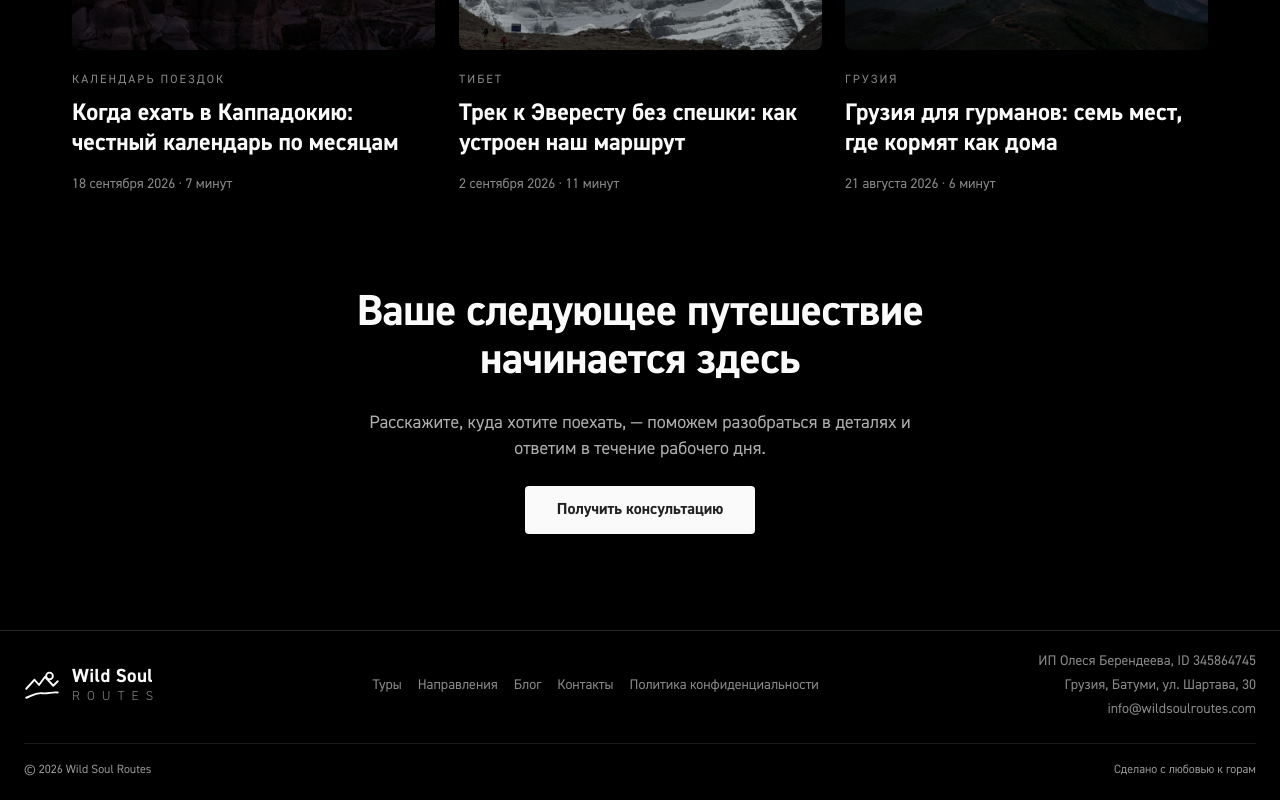
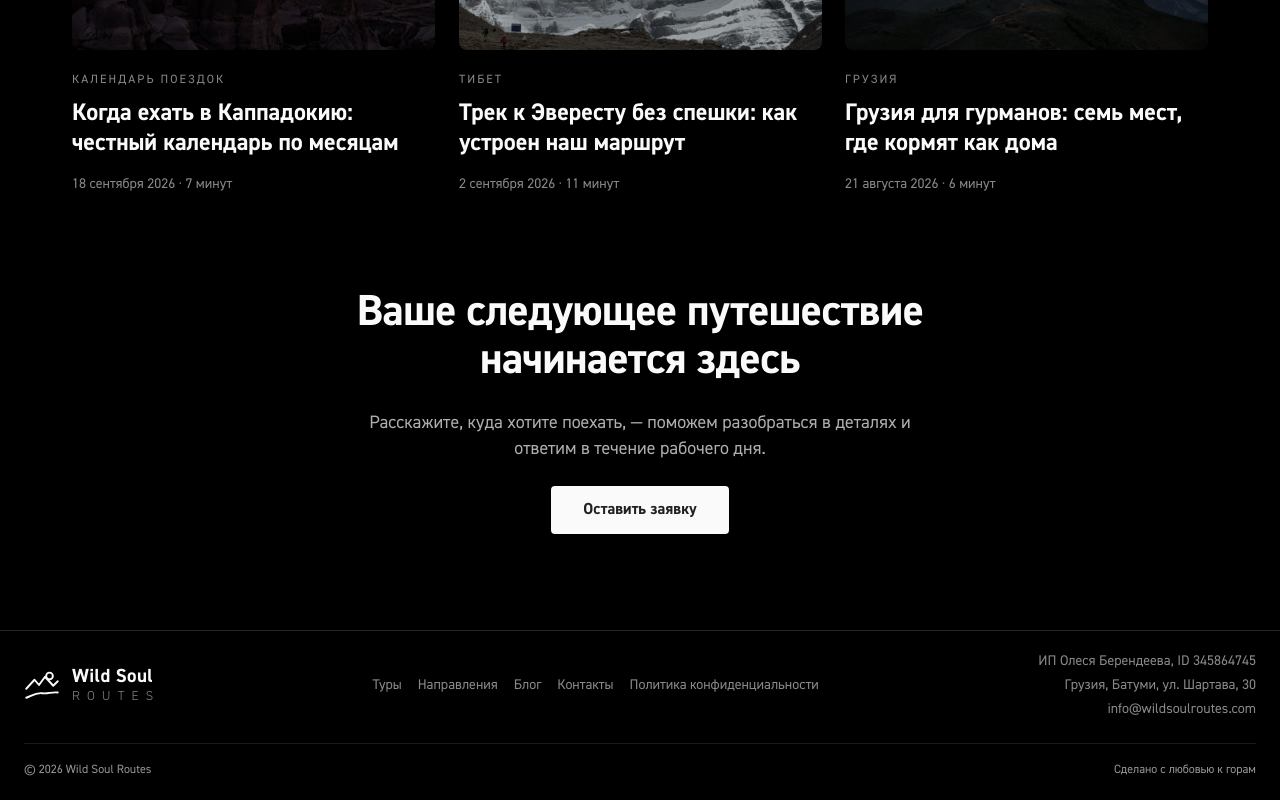
Before and after one commit to fifulina-uxui/wild-soul-routes, a React (Vite) app: page / in a window 1280 px wide. Shown: the part 6627-7427 px from the top of the page. Built offline with nearby package versions, Linux system fonts and the light colour scheme.

Commit message:
Home CTA button: rename to 'Оставить заявку' / 'Leave a request'

```diff
--- a/src/data/content.ts
+++ b/src/data/content.ts
@@ -169,7 +169,7 @@ export const content: Record<'ru' | 'en', PageContent> = {
       submit: 'Отправить заявку',
       choose: 'Выбрать маршрут',
       format: 'Узнать о формате',
-      consult: 'Получить консультацию',
+      consult: 'Оставить заявку',
       consultHeading: 'Ваше следующее путешествие начинается здесь',
       consultText: 'Расскажите, куда хотите поехать, — поможем разобраться в деталях и ответим в течение рабочего дня.',
     },
@@ -1311,7 +1311,7 @@ export const content: Record<'ru' | 'en', PageContent> = {
       submit: 'Send request',
       choose: 'Choose a route',
       format: 'About the format',
-      consult: 'Get a consultation',
+      consult: 'Leave a request',
       consultHeading: 'Your next journey starts here',
       consultText: 'Tell us where you want to go — we will help you sort out the details and reply within one business day.',
     },
--- a/src/sections/Reveal.tsx
+++ b/src/sections/Reveal.tsx
@@ -1,6 +1,14 @@
 import { type ReactNode, useEffect, useRef, useState } from 'react'
 
-export function Reveal({ children, className = '' }: { children: ReactNode; className?: string }) {
+export function Reveal({
+  children,
+  className = '',
+  delay = 0,
+}: {
+  children: ReactNode
+  className?: string
+  delay?: number
+}) {
   const ref = useRef<HTMLDivElement>(null)
   const [visible, setVisible] = useState(false)
 
@@ -24,6 +32,7 @@ export function Reveal({ children, className = '' }: { children: ReactNode; clas
     <div
       ref={ref}
       className={`reveal ${visible ? 'reveal--visible' : ''} ${className}`}
+      style={delay ? { transitionDelay: `${delay}ms` } : undefined}
     >
       {children}
     </div>
```
